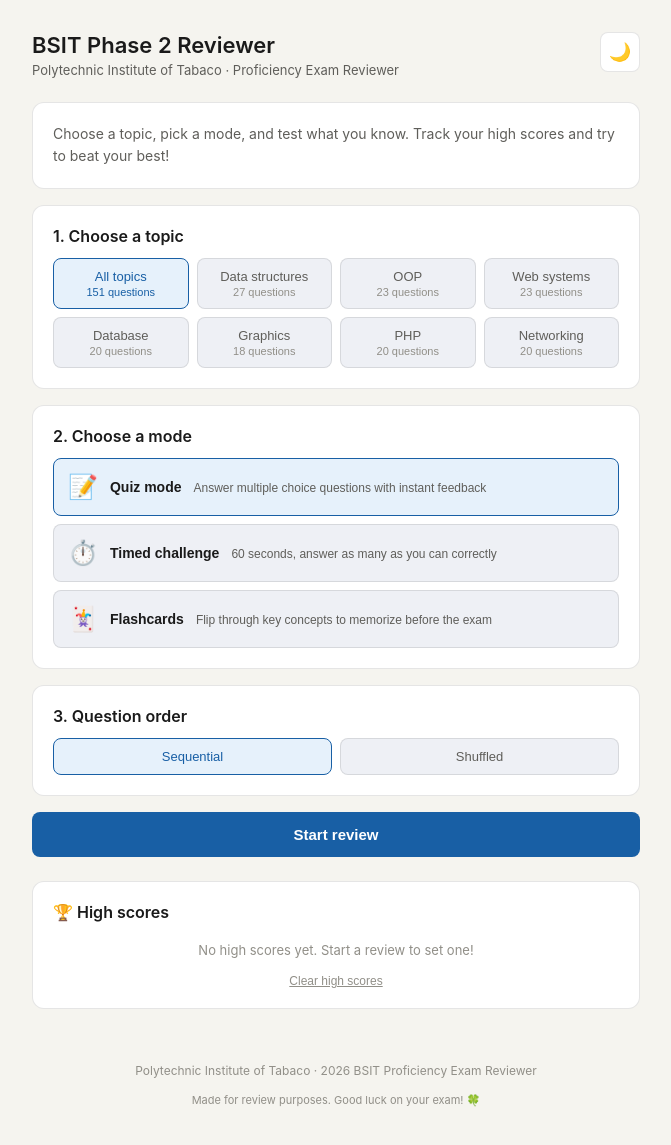
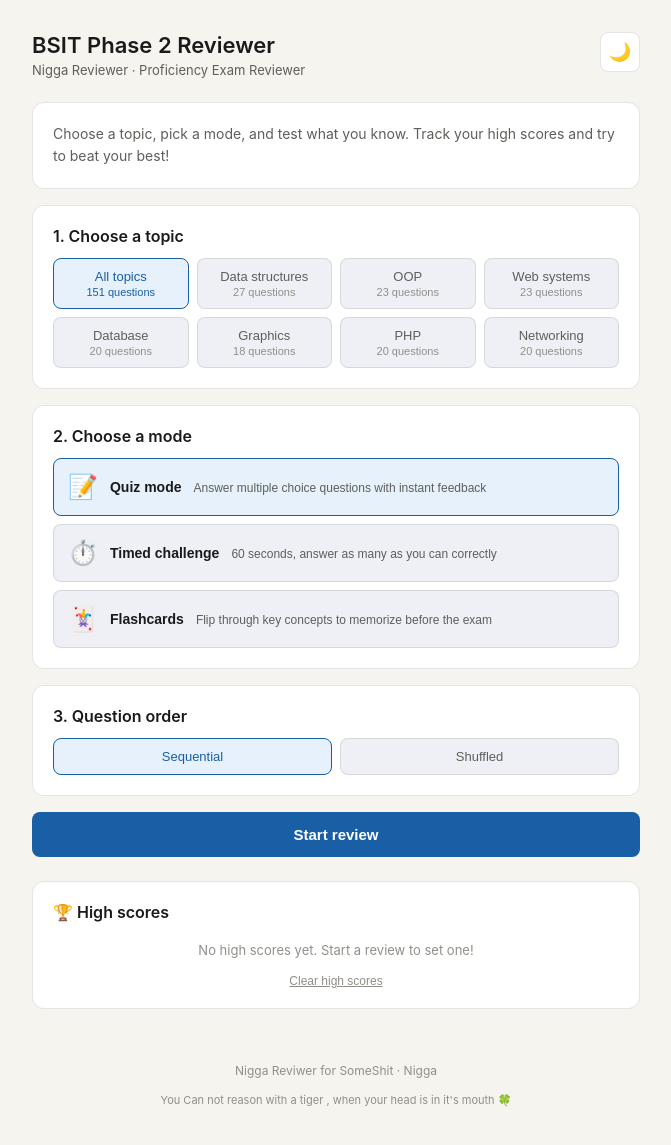
Before and after one commit to almostonehundredpercent/Bullshit-EXAM-Reviewer, a plain HTML site: page index.html in a window 1280 px wide. Shown: the whole page, without its empty margins (304-975 px from the left). Drawn offline with Linux system fonts and the light colour scheme.

Commit message:
Updateed the indes

```diff
--- a/index.html
+++ b/index.html
@@ -4,7 +4,7 @@
 <meta charset="UTF-8">
 <meta name="viewport" content="width=device-width, initial-scale=1.0">
 <title>BSIT Phase 2 Reviewer | Polytechnic Institute of Tabaco</title>
-<meta name="description" content="Interactive quiz reviewer for the BSIT Proficiency Exam (Phase 2) - Polytechnic Institute of Tabaco">
+<meta name="description" content="Interactive quiz reviewer">
 <link rel="stylesheet" href="style.css">
 </head>
 <body>
@@ -15,7 +15,7 @@
   <header class="site-header">
     <div class="header-inner">
       <h1>BSIT Phase 2 Reviewer</h1>
-      <p class="subtitle">Polytechnic Institute of Tabaco &middot; Proficiency Exam Reviewer</p>
+      <p class="subtitle">Nigga Reviewer &middot; Proficiency Exam Reviewer</p>
     </div>
     <button id="themeToggle" class="icon-btn" aria-label="Toggle dark mode" title="Toggle dark mode">
       <span id="themeIcon">🌙</span>
@@ -156,8 +156,8 @@
   </section>
 
   <footer class="site-footer">
-    <p>Polytechnic Institute of Tabaco &middot; 2026 BSIT Proficiency Exam Reviewer</p>
-    <p class="small">Made for review purposes. Good luck on your exam! 🍀</p>
+    <p>Nigga Reviwer for SomeShit &middot; Nigga </p>
+    <p class="small">You Can not reason with a tiger , when your head is in it's mouth 🍀</p>
   </footer>
 
 </div>
```
